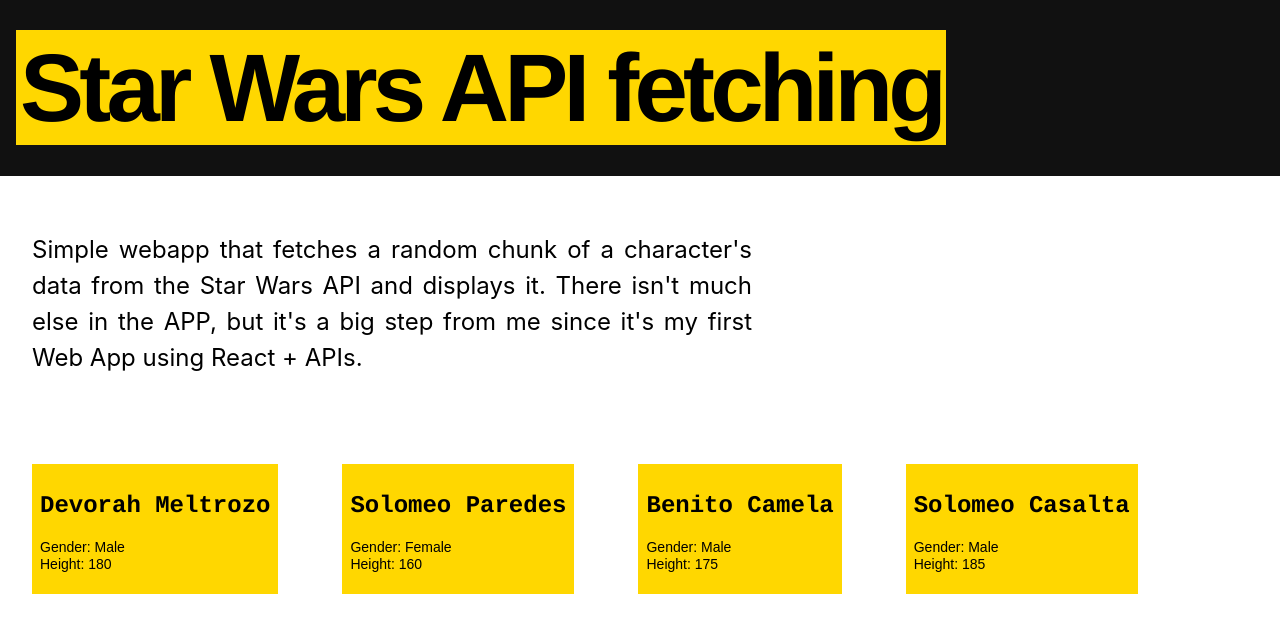
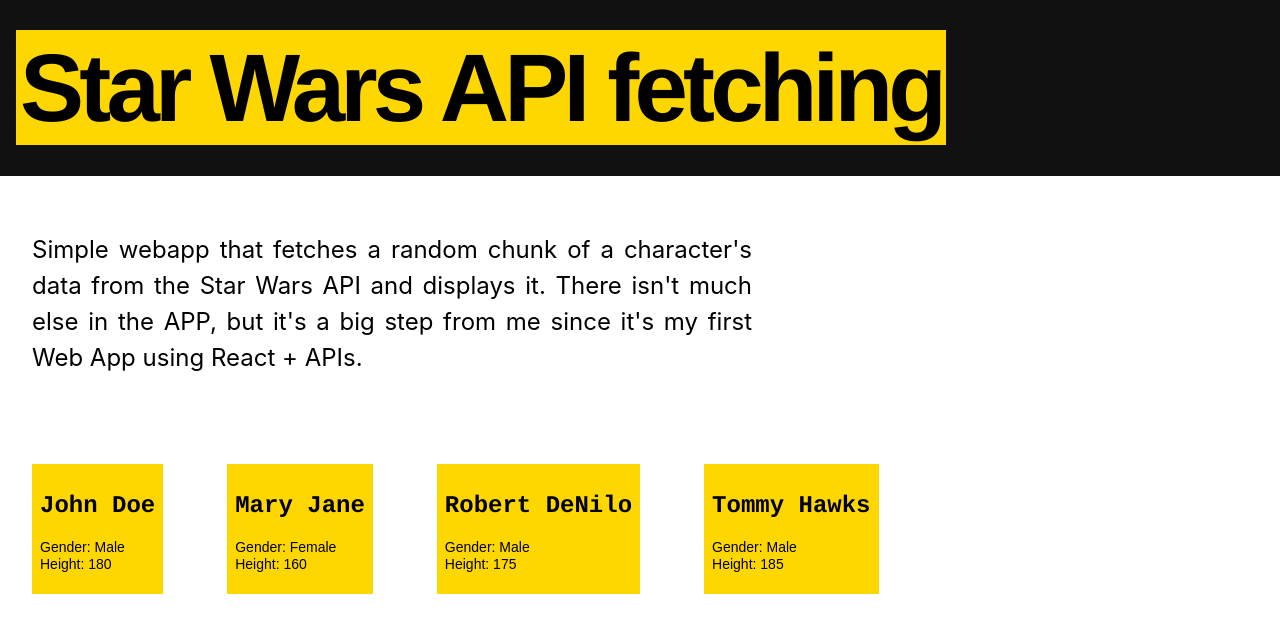
Before and after one commit to tomasmejia/starwars-webapp, a React (Create React App) app: page / in a window 1280 px wide. Shown: the top 632 px of the page. Built offline with nearby package versions, Linux system fonts and the light colour scheme.

Commit message:
Added the state for chars so it can change.

```diff
--- a/src/App.js
+++ b/src/App.js
@@ -3,11 +3,29 @@
 import { chars } from './chars';
 
 class App extends Component {
+  constructor() {
+    super()
+    this.state = {
+        chars: chars
+      }
+  }
+
+  componentDidMount() {
+
+    // const fetchPeople = async () => {
+    //   const response = await fetch('https://swapi.co/api/people/');
+    //   const chars = await response.json();
+    //   return this.setState({ chars: chars});
+    //   }
+
+    //   fetchPeople();
+  }
+
   render() {
     return (
       <div>
         <header className="bg-near-black helvetica">
-          <div class="pa3">
+          <div className="pa3">
             <h3 className="f-headline-m f-headline-ns f-headline-l measure-narrow mv0 center-ns">
               <span className="bg-yellow lh-copy pa1 tracked-tight">Star Wars API fetching</span>
             </h3>
@@ -20,7 +38,7 @@
           </p>
         </div>
         <div>
-          <PeopleList chars={chars} />
+          <PeopleList chars={this.state.chars} />
         </div>
       </div>
     );
--- a/src/chars.js
+++ b/src/chars.js
@@ -1,25 +1,25 @@
 export const chars = [
     {
         id: 1,
-        name: 'Devorah Meltrozo',
+        name: 'John Doe',
         gender: 'Male',
         height: '180'
     },
     {
         id: 2,
-        name: 'Solomeo Paredes',
+        name: 'Mary Jane',
         gender: 'Female',
         height: '160'
     },
     {
         id: 3,
-        name: 'Benito Camela',
+        name: 'Robert DeNilo',
         gender: 'Male',
         height: '175'
     },
     {
         id: 4,
-        name: 'Solomeo Casalta',
+        name: 'Tommy Hawks',
         gender: 'Male',
         height: '185'
     }
--- a/src/index.js
+++ b/src/index.js
@@ -2,8 +2,6 @@
 import ReactDOM from 'react-dom';
 import './index.css';
 import App from './App';
-import PeopleList from './PeopleList';
-import { chars } from './chars';
 import 'tachyons';
 import registerServiceWorker from './registerServiceWorker';
 
--- a/src/peoplelist.js
+++ b/src/peoplelist.js
@@ -9,7 +9,7 @@
               chars.map((char, i) => {
                 return (
                   <People
-                    id={chars[i].id}
+                    key={chars[i].id}
                     name={chars[i].name}
                     gender={chars[i].gender}
                     height={chars[i].height}
```
